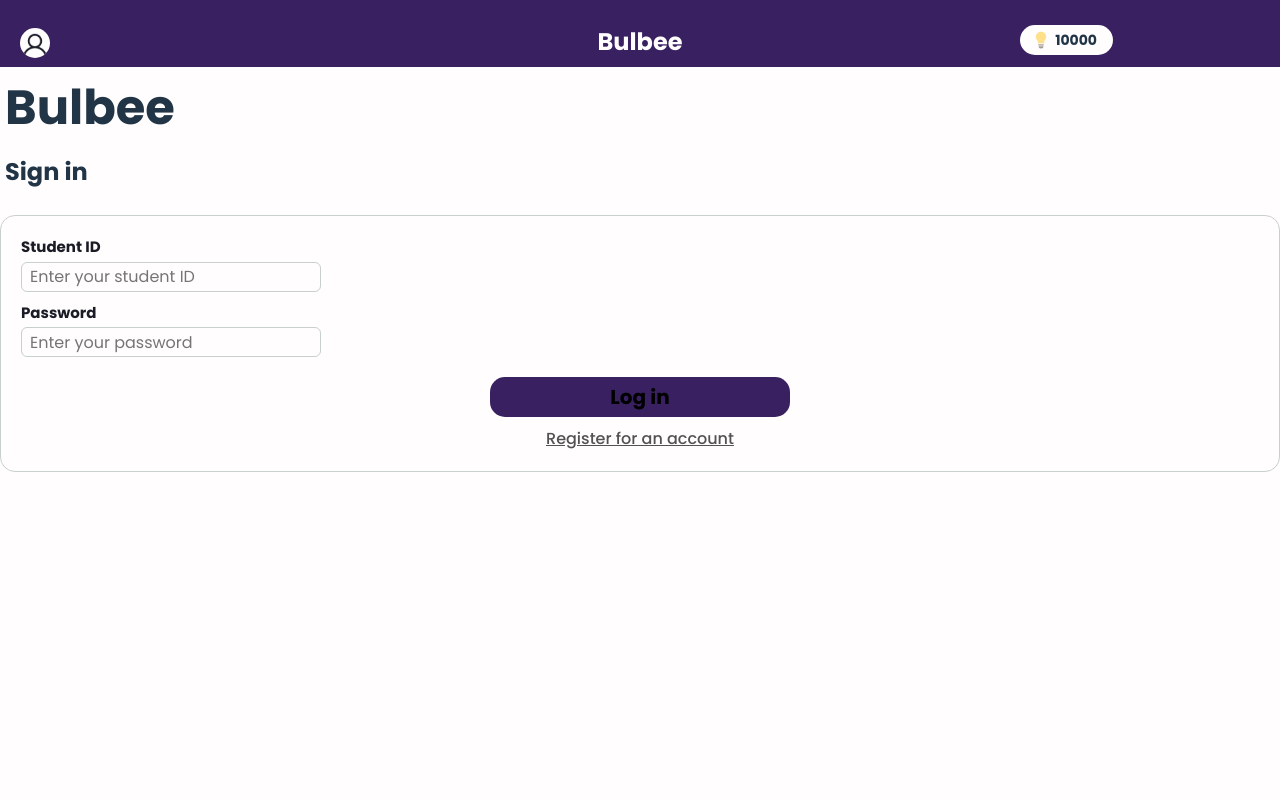
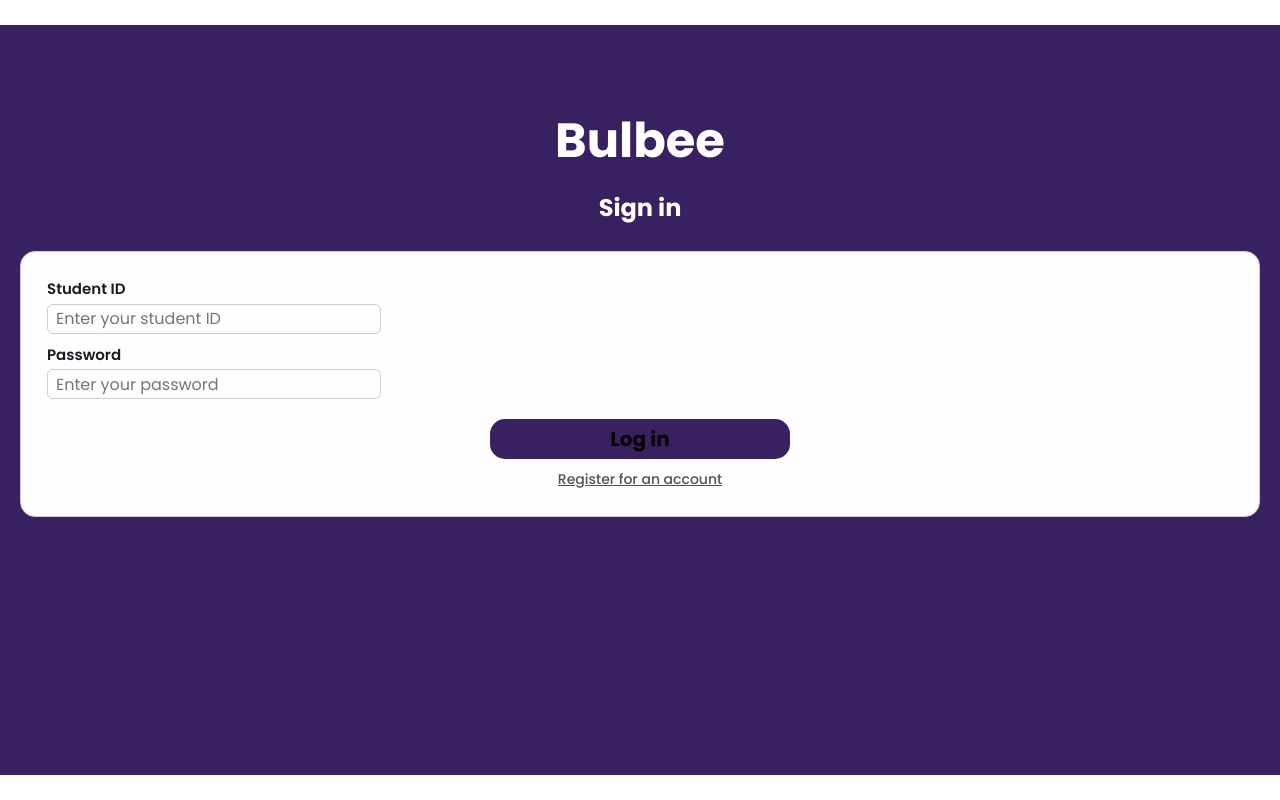
Before and after one commit to kninks/10-Days-Bulbee, a React (Vite) app in the folder client/: page /login in a window 1280 px wide. Built offline with nearby package versions, Linux system fonts and the light colour scheme.

Commit message:
Fix CSS for Login and Registration page

```diff
--- a/client/index.html
+++ b/client/index.html
@@ -5,7 +5,7 @@
     <link rel="icon" type="image/svg+xml" href="/vite.svg" />
     <link href="https://fonts.googleapis.com/css2?family=Poppins:wght@100;700&display=swap" rel="stylesheet">
     <meta name="viewport" content="width=device-width, initial-scale=1.0" />
-    <link href="https://fonts.googleapis.com/css2?family=Poppins:wght@100;400;500;700&display=swap" rel="stylesheet">
+    <link href="https://fonts.googleapis.com/css2?family=Poppins:wght@100;400;500;600;700&display=swap" rel="stylesheet">
     <title>Bulbee</title>
   </head>
   <body>
--- a/client/src/App.css
+++ b/client/src/App.css
@@ -1,7 +1,7 @@
 #root {
   width: 100%;
   height: auto;
-  min-height: 800px;
+  min-height: 750px;
   background: #FFFDFD;
   background: var(--white);
   font-family: Poppins, sans-serif;
--- a/client/src/App.tsx
+++ b/client/src/App.tsx
@@ -1,5 +1,5 @@
 import { useState } from 'react'
-import { Routes, Route, Link, RouterProvider, createBrowserRouter } from 'react-router-dom';
+import { Routes, Route, Link, RouterProvider, createBrowserRouter, useNavigate } from 'react-router-dom';
 import './App.css'
 import Home from './pages/Home/Home'
 import Description from './pages/Description/Description';
@@ -15,16 +15,20 @@ import FashionPage from './pages/Product/FashionPage';
 import FoodDrinksPage from './pages/Product/FoodDrinksPage';
 
 function App() {
+  const navigate = useNavigate();
+  const pathsWithoutHeader = ['/login', '/register'];
+  const isHeaderVisible = !pathsWithoutHeader.includes(window.location.pathname);
+
   return (
     <div className="App">
-      <Header />
+      {isHeaderVisible && <Header />}
       <Routes>
-        <Route path='/home' element={ <Home /> }></Route>
-        <Route path='/login' element={ <Login /> }></Route>
-        <Route path='/register' element={ <Register /> }></Route>
-        <Route path='/description' element={ <Description /> }></Route>
-        <Route path='/adminadd' element={ <AdminAdd /> }></Route>
-        <Route path='/summary' element={ <Summary /> }></Route>
+        <Route path='/' element={ <Home /> } />
+        <Route path='/login' element={ <Login /> } />
+        <Route path='/register' element={ <Register /> } />
+        <Route path='/description' element={ <Description /> } />
+        <Route path='/adminadd' element={ <AdminAdd /> } />
+        <Route path='/summary' element={ <Summary /> } />
         <Route path='/product-page' element={<ProductPage />} />
         <Route path='/beauty-page' element={<BeautyPage />} />
         <Route path='/fashion-page' element={<FashionPage />} />
--- a/client/src/pages/Auth.css
+++ b/client/src/pages/Auth.css
@@ -1,19 +1,30 @@
+.login-page {
+    background-color: var(--purple);
+    height: 750px;
+}
+
+.register-page {
+    background-color: var(--purple);
+    height: 100%;
+}
+
 .bulbee {
-    /* height: 72px; */
+    color: var(--white);
     font-size: 48px;
     font-weight: 700;
     line-height: 72px;
-    padding: 5px;
-    /* background-color: aquamarine; */
+    padding-top: 80px;
+    text-align: center;
 }
 
 .auth-title {
+    color: var(--white);
     font-size: 24px;
+    text-align: center;
     font-weight: 700;
-    line-height: 36px;
     padding: 5px;
+    margin-top: 8px;
     margin-bottom: 20px;
-    /* background-color: rebeccapurple; */
 }
 
 .form-card {
@@ -21,7 +32,8 @@
     background-color: #FFFDFD;
     border: 1px solid #c8d0ce;
     border-radius: 15px;
-    padding: 20px;
+    margin: 20px;
+    padding: 26px;
     text-align: center;
 }
 
@@ -36,7 +48,7 @@
 
 .auth-text-field {
     box-sizing: border-box;
-    width: 300px;
+    width: auto;
     height: 30px;
     border: 1px solid #c8d0ce;
     border-radius: 6px;
@@ -54,7 +66,6 @@
 .auth-text-field-label {
     box-sizing: border-box;
     display: block;
-    /* background-color: chartreuse; */
     width: 300px;
     margin-bottom: 3px;
     text-align: left;
@@ -78,6 +89,7 @@
 }
 
 .redirect-text {
+    font-size: 14px;
     color: #525252;
     text-decoration: underline;
     display: block;
--- a/client/src/pages/Login.tsx
+++ b/client/src/pages/Login.tsx
@@ -1,8 +1,8 @@
-import React, { ChangeEvent, useState } from 'react'
-import { Link, useNavigate } from 'react-router-dom';
-import { useCookies } from 'react-cookie';
+import React, { ChangeEvent, useState } from "react";
+import { Link, useNavigate } from "react-router-dom";
+import { useCookies } from "react-cookie";
 
-import './Auth.css'
+import "./Auth.css";
 
 interface FormData {
   sid: string;
@@ -14,25 +14,24 @@ async function LoginReq({ sid, password }: FormData): Promise<any> {
   console.log(credentials);
 
   try {
-        const response = await fetch('http://127.0.0.1:4000/auth/login' , {
-            method: 'POST',
+    const response = await fetch("http://127.0.0.1:4000/auth/login", {
+      method: "POST",
       headers: {
-                'Content-Type': 'application/json'
+        "Content-Type": "application/json",
       },
-            body: JSON.stringify(credentials)
-        })
+      body: JSON.stringify(credentials),
+    });
 
     if (!response.ok) {
-            throw new Error('Network response was not ok');
+      throw new Error("Network response was not ok");
     }
 
     const data = await response.json();
-        console.log("data")
-        console.log(data)
+    console.log("data");
+    console.log(data);
     return data;
-
   } catch (error) {
-        console.error('Error:', error);
+    console.error("Error:", error);
     throw error;
   }
 }
@@ -58,10 +57,10 @@ function Login() {
 
     try {
       const response = await LoginReq(formData);
-            console.log(response)
+      console.log(response);
       setCookies("access_token", response.token);
       window.sessionStorage.setItem("sid", response.sid);
-            navigate("/home")
+      navigate("/home");
       // if ("access_token" in response) {
       //     setCookies("access_token", response.token);
       //     window.localStorage.setItem("sid", response.sid);
@@ -69,7 +68,6 @@ function Login() {
       // } else {
       //     console.log(response);
       // }
-
 
       // if ('accessToken' in response) {
       //   alert(`Access allowed! ${response.accessToken}`);
@@ -82,47 +80,52 @@ function Login() {
       console.error(error);
       // Handle error state here
     }
-    }
+  };
   return (
+    <div className="login-page">
+      <div className="bulbee">Bulbee</div>
+      <div className="auth-title">Sign in</div>
+      <form onSubmit={handleSubmit}>
+        <div className="form-card">
           <div>
-            <div className='bulbee'>Bulbee</div>
-            <div className='auth-title'>Sign in</div>
-            <form onSubmit={handleSubmit}>
-                <div className='form-card'>
-                    <div>
-                        <label htmlFor="sid" className='auth-text-field-label'>Student ID</label>
+            <label htmlFor="sid" className="auth-text-field-label">
+              Student ID
+            </label>
             <input
               type="text"
               name="sid"
               value={formData.sid}
               onChange={handleFormChange}
               placeholder="Enter your student ID"
-                            className='auth-text-field'
+              className="auth-text-field"
               required
             />
           </div>
 
           <div>
-                        <label htmlFor='password' className='auth-text-field-label'>Password</label>
+            <label htmlFor="password" className="auth-text-field-label">
+              Password
+            </label>
             <input
               type="password" // "password"
               name="password"
               value={formData.password}
               onChange={handleFormChange}
               placeholder="Enter your password"
-                            className='auth-text-field'
+              className="auth-text-field"
               required
             />
           </div>
-                    <button type="submit" className='submit-button'>Log in</button>
-                        <Link to='/register' className='redirect-text'>Register for an account</Link>
-
+          <button type="submit" className="submit-button">
+            Log in
+          </button>
+          <Link to="/register" className="redirect-text">
+            Register for an account
+          </Link>
         </div>
       </form>
-
-
     </div>
-    )
+  );
 }
 
-export default Login
+export default Login;
--- a/client/src/pages/Register.tsx
+++ b/client/src/pages/Register.tsx
@@ -1,7 +1,7 @@
-import React, { ChangeEvent, useState } from 'react'
-import { Link } from 'react-router-dom';
+import React, { ChangeEvent, useState } from "react";
+import { Link } from "react-router-dom";
 
-import './Auth.css'
+import "./Auth.css";
 
 interface FormData {
   first_name: string;
@@ -13,27 +13,43 @@ interface FormData {
   password: string;
 }
 
-async function RegisterReq({ first_name, last_name, sid, phone_number, address, postal_code, password }: FormData) : Promise<any> {
-    const req = { first_name, last_name, sid, phone_number, address, postal_code, password }
-    console.log(req)
+async function RegisterReq({
+  first_name,
+  last_name,
+  sid,
+  phone_number,
+  address,
+  postal_code,
+  password,
+}: FormData): Promise<any> {
+  const req = {
+    first_name,
+    last_name,
+    sid,
+    phone_number,
+    address,
+    postal_code,
+    password,
+  };
+  console.log(req);
 
   try {
-        const response = await fetch('http://127.0.0.1:4000/auth/register' , {
-            method: 'POST',
+    const response = await fetch("http://127.0.0.1:4000/auth/register", {
+      method: "POST",
       headers: {
-                'Content-Type': 'application/json'
+        "Content-Type": "application/json",
       },
-            body: JSON.stringify(req)
-        })
+      body: JSON.stringify(req),
+    });
 
     if (!response.ok) {
-            throw new Error('Network response was not ok');
+      throw new Error("Network response was not ok");
     }
 
     const data = await response.json();
     return data;
   } catch (error) {
-        console.error('Error:', error);
+    console.error("Error:", error);
     throw error;
   }
 }
@@ -65,95 +81,113 @@ function Register() {
       console.log("response");
       console.log(response);
     } catch (error) {
-            console.error('Error:', error);
+      console.error("Error:", error);
     }
-    }
+  };
 
   return (
+    <div className="register-page">
+      <div className="bulbee">Bulbee</div>
+      <div className="auth-title">Create an Account</div>
+      <form onSubmit={handleSubmit}>
+        <div className="form-card">
           <div>
-        <div className='bulbee'>Bulbee</div>
-        <div className='auth-title'>Create an Account</div>
-        <form onSubmit={handleSubmit}>
-            <div className='form-card'>
-                <div>
-                    <label htmlFor="first_name" className='auth-text-field-label'>First Name</label>
+            <label htmlFor="first_name" className="auth-text-field-label">
+              First Name
+            </label>
             <input
               type="text"
               name="first_name"
               value={formData.first_name}
               onChange={handleFormChange}
               placeholder="Enter your first name"
-                        className='auth-text-field'
+              className="auth-text-field"
             />
           </div>
           <div>
-                    <label htmlFor="last_name" className='auth-text-field-label'>Last Name</label>
+            <label htmlFor="last_name" className="auth-text-field-label">
+              Last Name
+            </label>
             <input
               type="text"
               name="last_name"
               value={formData.last_name}
               onChange={handleFormChange}
               placeholder="Enter your last name"
-                        className='auth-text-field'
+              className="auth-text-field"
             />
           </div>
           <div>
-                    <label htmlFor="sid" className='auth-text-field-label'>Student ID</label>
+            <label htmlFor="sid" className="auth-text-field-label">
+              Student ID
+            </label>
             <input
               type="text"
               name="sid"
               value={formData.sid}
               onChange={handleFormChange}
-                        className='auth-text-field'
+              className="auth-text-field"
             />
           </div>
           <div>
-                    <label htmlFor="phone_number" className='auth-text-field-label'>Phone Number</label>
+            <label htmlFor="phone_number" className="auth-text-field-label">
+              Phone Number
+            </label>
             <input
               type="text"
               name="phone_number"
               value={formData.phone_number}
               onChange={handleFormChange}
-                        className='auth-text-field'
+              className="auth-text-field"
             />
           </div>
           <div>
-                    <label htmlFor="address" className='auth-text-field-label'>Address</label>
+            <label htmlFor="address" className="auth-text-field-label">
+              Address
+            </label>
             <input
               type="text"
               name="address"
               value={formData.address}
               onChange={handleFormChange}
-                        className='auth-text-field'
+              className="auth-text-field"
               // style={height: 300px}
             />
           </div>
           <div>
-                    <label htmlFor="postal_code" className='auth-text-field-label'>Postal Code</label>
+            <label htmlFor="postal_code" className="auth-text-field-label">
+              Postal Code
+            </label>
             <input
               type="text"
               name="postal_code"
               value={formData.postal_code}
               onChange={handleFormChange}
-                        className='auth-text-field'
+              className="auth-text-field"
             />
           </div>
           <div>
-                    <label htmlFor='password' className='auth-text-field-label'>Password</label>
+            <label htmlFor="password" className="auth-text-field-label">
+              Password
+            </label>
             <input
               type="password" // "password"
               name="password"
               value={formData.password}
               onChange={handleFormChange}
-                        className='auth-text-field'
+              className="auth-text-field"
             />
           </div>
-                <button type="submit" className='submit-button' >Register</button>
-                <Link to='/login' className='redirect-text'>Already have an account? Log in here</Link>
+          <button type="submit" className="submit-button">
+            Register
+          </button>
+          <Link to="/login" className="redirect-text">
+            Already have an account? Log in here
+          </Link>
         </div>
       </form>
     </div>
-  )
+  );
 }
 
-export default Register
+export default Register;
```
Lines whose indentation alone changed are shown as unchanged.
